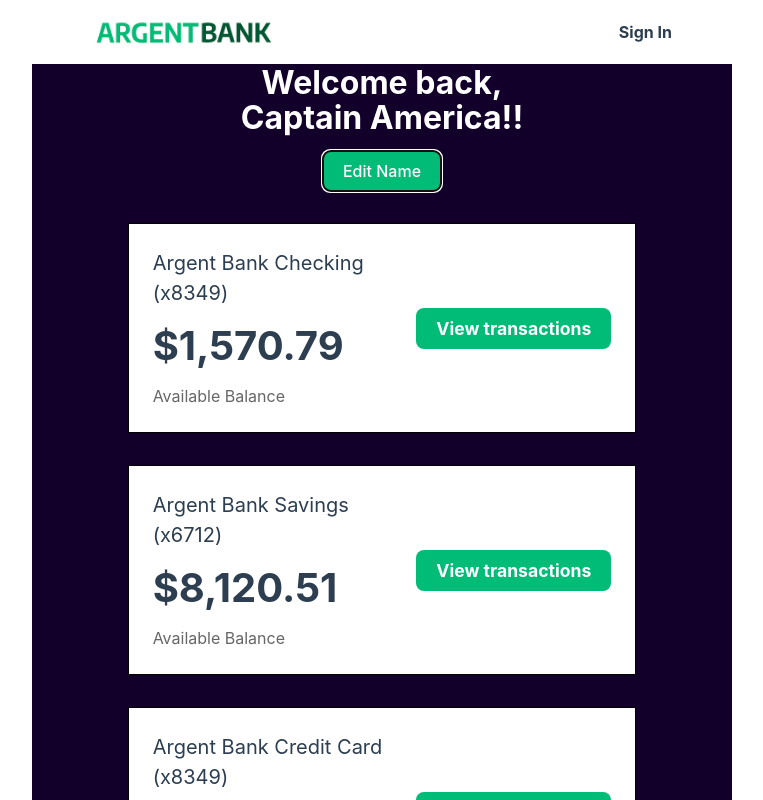
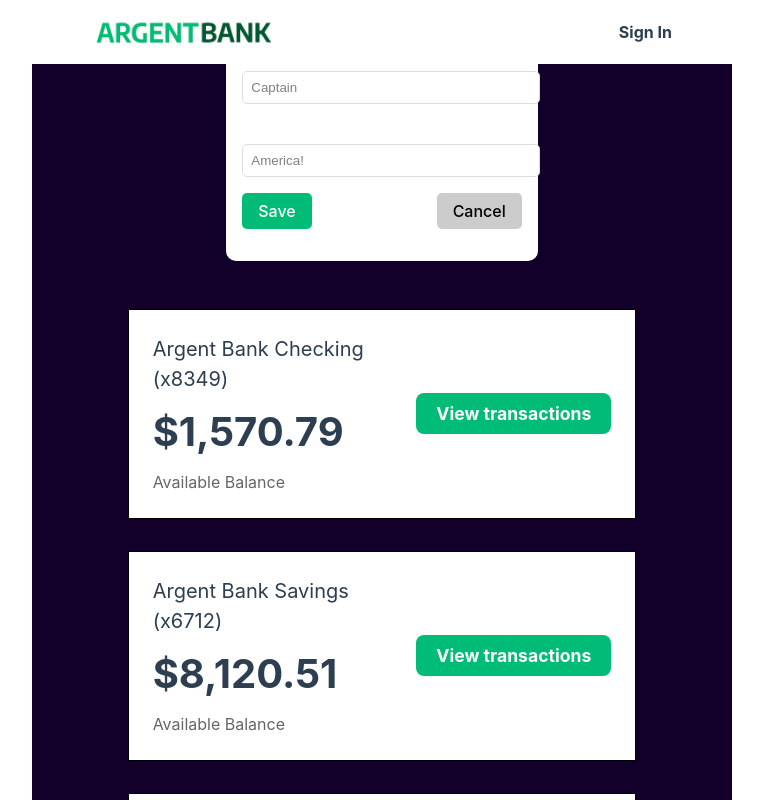
Before and after one commit to Sylviacarrera/Projet13, a React (Vite) app: page /profile in a window 1280 px wide. Both pictures are taken after a click on the button "Edit Name". Shown: the top 800 px of the page, without its empty margins (258-1021 px from the left). Built offline with nearby package versions, Linux system fonts and the light colour scheme; no server answers.

Commit message:
editname

```diff
--- /dev/null
+++ b/src/components/EditNameForm.jsx
@@ -0,0 +1,82 @@
+import React, { useState, useEffect } from 'react';
+import PropTypes from 'prop-types';
+import '../styles/EditNameForm.scss';
+
+const EditNameForm = ({ currentFirstName, currentLastName, onSave, onCancel }) => {
+  const [firstName, setFirstName] = useState(currentFirstName);
+  const [lastName, setLastName] = useState(currentLastName);
+  const [isFirstNameEdited, setIsFirstNameEdited] = useState(false);
+  const [isLastNameEdited, setIsLastNameEdited] = useState(false);
+
+  useEffect(() => {
+    setFirstName(currentFirstName);
+    setLastName(currentLastName);
+  }, [currentFirstName, currentLastName]);
+
+  const handleFirstNameFocus = () => {
+    if (!isFirstNameEdited) {
+      setFirstName('');
+    }
+  };
+
+  const handleLastNameFocus = () => {
+    if (!isLastNameEdited) {
+      setLastName('');
+    }
+  };
+
+  const handleFirstNameChange = (e) => {
+    setFirstName(e.target.value);
+    setIsFirstNameEdited(true);
+  };
+
+  const handleLastNameChange = (e) => {
+    setLastName(e.target.value);
+    setIsLastNameEdited(true);
+  };
+
+  const handleSubmit = (e) => {
+    e.preventDefault();
+    onSave({ firstName, lastName });
+  };
+
+  return (
+    <div className="edit-name-form">
+      <form onSubmit={handleSubmit}>
+        <div>
+          <label>First Name</label>
+          <input
+            type="text"
+            value={firstName}
+            onFocus={handleFirstNameFocus}
+            onChange={handleFirstNameChange}
+            style={{ color: isFirstNameEdited ? 'black' : 'gray' }}
+          />
+        </div>
+        <div>
+          <label>Last Name</label>
+          <input
+            type="text"
+            value={lastName}
+            onFocus={handleLastNameFocus}
+            onChange={handleLastNameChange}
+            style={{ color: isLastNameEdited ? 'black' : 'gray' }}
+          />
+        </div>
+        <div className="buttons">
+          <button type="submit">Save</button>
+          <button type="button" onClick={onCancel}>Cancel</button>
+        </div>
+      </form>
+    </div>
+  );
+};
+
+EditNameForm.propTypes = {
+  currentFirstName: PropTypes.string.isRequired,
+  currentLastName: PropTypes.string.isRequired,
+  onSave: PropTypes.func.isRequired,
+  onCancel: PropTypes.func.isRequired,
+};
+
+export default EditNameForm;
--- a/src/components/ProfileHeader.jsx
+++ b/src/components/ProfileHeader.jsx
@@ -1,16 +1,37 @@
-import React from 'react';
+import React, { useState } from 'react';
 import PropTypes from 'prop-types';
+import EditNameForm from './EditNameForm';
 import '../styles/ProfileHeader.scss';
 
-const ProfileHeader = ({ name }) => (
-  <div className="profile-header">
-    <h1>Welcome back,<br />{name}!</h1>
-    <button className="edit-button">Edit Name</button>
-  </div>
-);
+const ProfileHeader = ({ name, onSaveName }) => {
+  const [isEditing, setIsEditing] = useState(false);
+
+  const handleSave = (newName) => {
+    onSaveName(newName);
+    setIsEditing(false);
+  };
+
+  return (
+    <div className="profile-header">
+      <h1>Welcome back!</h1>
+      {!isEditing && <h2>{name}</h2>}
+      {isEditing ? (
+        <EditNameForm
+          currentFirstName={name.split(' ')[0]}
+          currentLastName={name.split(' ')[1]}
+          onSave={handleSave}
+          onCancel={() => setIsEditing(false)}
+        />
+      ) : (
+        <button className="edit-button" onClick={() => setIsEditing(true)}>Edit Name</button>
+      )}
+    </div>
+  );
+};
 
 ProfileHeader.propTypes = {
   name: PropTypes.string.isRequired,
+  onSaveName: PropTypes.func.isRequired,
 };
 
 export default ProfileHeader;
--- a/src/pages/Profile.jsx
+++ b/src/pages/Profile.jsx
@@ -1,34 +1,56 @@
+import React, { useEffect, useState } from 'react';
+import { useDispatch, useSelector } from 'react-redux';
 import ProfileHeader from '../components/ProfileHeader';
 import TransactionSection from '../components/TransactionSection';
+import { selectUser, selectToken, setUser } from '../features/user/userSlice';
 import '../styles/Profile.scss';
-import { postUser } from '../features/user/userApi';
-import { useEffect } from 'react';
-import { selectToken, setUser } from '../features/user/userSlice';
-import { useSelector, useDispatch } from 'react-redux';
 
 const Profile = () => {
-  const token = useSelector(selectToken)
-  const dispatch = useDispatch()
+  const dispatch = useDispatch();
+  const token = useSelector(selectToken);
+  const user = useSelector(selectUser);
+  const [name, setName] = useState('Captain America!');
 
   useEffect(() => {
-    postUser(token)
-      .then(data => {
-        dispatch(setUser(data.body))
-      })
-  }, [])
+    if (token) {
+      dispatch(getUserProfile(token));
+    }
+  }, [token, dispatch]);
 
+  useEffect(() => {
+    if (user) {
+      setName(`${user.firstName} ${user.lastName}`);
+    }
+  }, [user]);
 
+  const handleSaveName = (newName) => {
+    const updatedUser = { ...user, ...newName };
+    dispatch(setUser(updatedUser));
+    // Here you would also want to update the backend with the new name
+  };
 
   return (
     <div className="profile-page">
       <main className="main bg-dark">
-        <ProfileHeader name="Captain America!" />
-        <TransactionSection title="Argent Bank Checking (x8349)" amount="$1,570.79" description="Available Balance" />
-        <TransactionSection title="Argent Bank Savings (x6712)" amount="$8,120.51" description="Available Balance" />
-        <TransactionSection title="Argent Bank Credit Card (x8349)" amount="$104.24" description="Current Balance" />
+        <ProfileHeader name={name} onSaveName={handleSaveName} />
+        <TransactionSection
+          title="Argent Bank Checking (x8349)"
+          amount="$1,570.79"
+          description="Available Balance"
+        />
+        <TransactionSection
+          title="Argent Bank Savings (x6712)"
+          amount="$8,120.51"
+          description="Available Balance"
+        />
+        <TransactionSection
+          title="Argent Bank Credit Card (x8349)"
+          amount="$104.24"
+          description="Current Balance"
+        />
       </main>
     </div>
-  )
-}
+  );
+};
 
 export default Profile;
--- /dev/null
+++ b/src/styles/EditNameForm.scss
@@ -0,0 +1,50 @@
+.edit-name-form {
+  background: white;
+  padding: 1rem;
+  border-radius: 10px;
+  box-shadow: 0 0 10px rgba(0, 0, 0, 0.1);
+  margin: 1rem 0;
+
+  form {
+    display: flex;
+    flex-direction: column;
+
+    div {
+      margin-bottom: 1rem;
+
+      label {
+        margin-bottom: 0.5rem;
+        font-weight: bold;
+      }
+
+      input {
+        padding: 0.5rem;
+        border: 1px solid #ddd;
+        border-radius: 5px;
+        width: 100%;
+        color: gray;
+      }
+    }
+
+    .buttons {
+      display: flex;
+      justify-content: space-between;
+
+      button {
+        padding: 0.5rem 1rem;
+        border: none;
+        border-radius: 5px;
+        cursor: pointer;
+
+        &:first-of-type {
+          background: #00bc77;
+          color: white;
+        }
+
+        &:last-of-type {
+          background: #ccc;
+        }
+      }
+    }
+  }
+}
```
